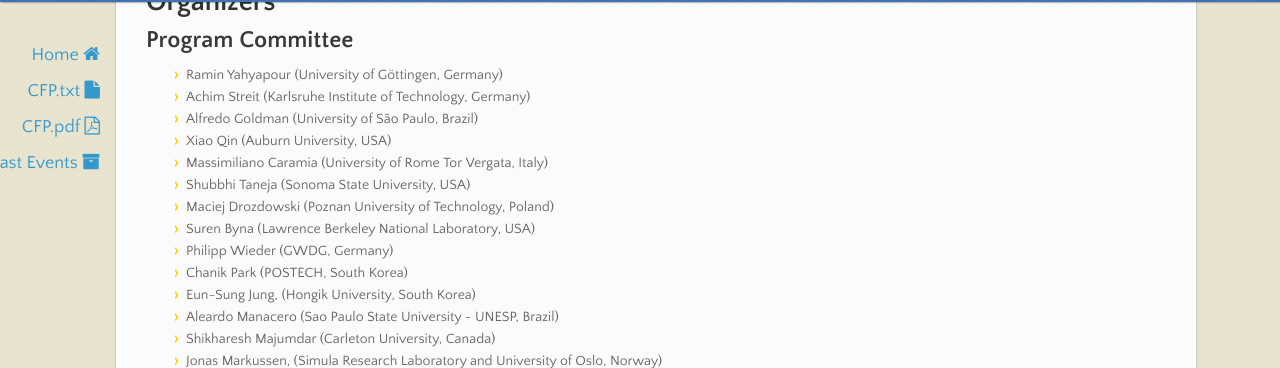
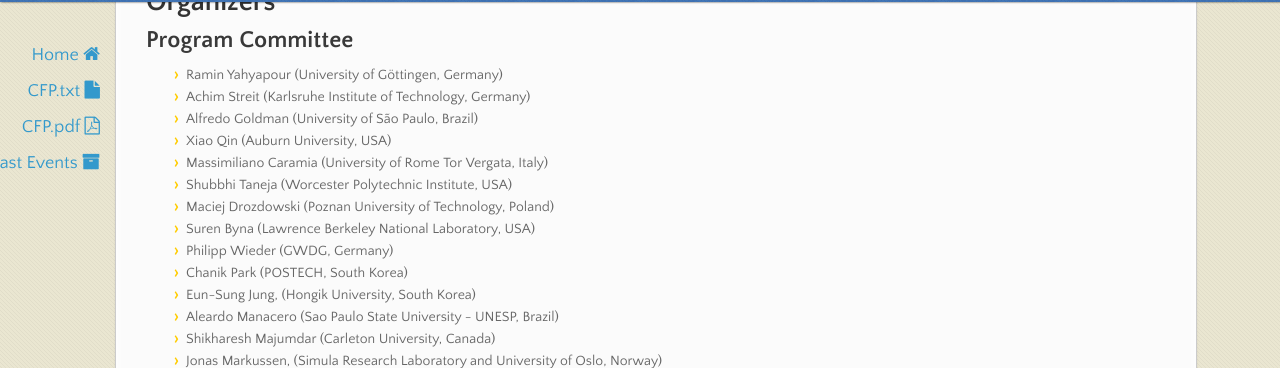
Before and after one commit to srmpds/srmpds.github.io, a Jekyll site: the page built from index.md, in a window 1280 px wide and 900 px high, scrolled down 1345 px. Shown: the part 83-451 px from the top of the window. Built offline with Jekyll 4.4.1, drawn with Linux system fonts in a browser that asks for light colours; nearby versions of some CDN libraries.

Commit message:
Update index.md

```diff
--- a/index.md
+++ b/index.md
@@ -55,7 +55,7 @@ Resource management and scheduling is a crucial task on large-scale computing sy
 * Alfredo Goldman (University of São Paulo, Brazil)
 * Xiao Qin (Auburn University, USA)
 * Massimiliano Caramia (University of Rome Tor Vergata, Italy)
-* Shubbhi Taneja (Sonoma State University, USA)
+* Shubbhi Taneja (Worcester Polytechnic Institute, USA)
 * Maciej Drozdowski (Poznan University of Technology, Poland)
 * Suren Byna (Lawrence Berkeley National Laboratory, USA)
 * Philipp Wieder (GWDG, Germany)
```
